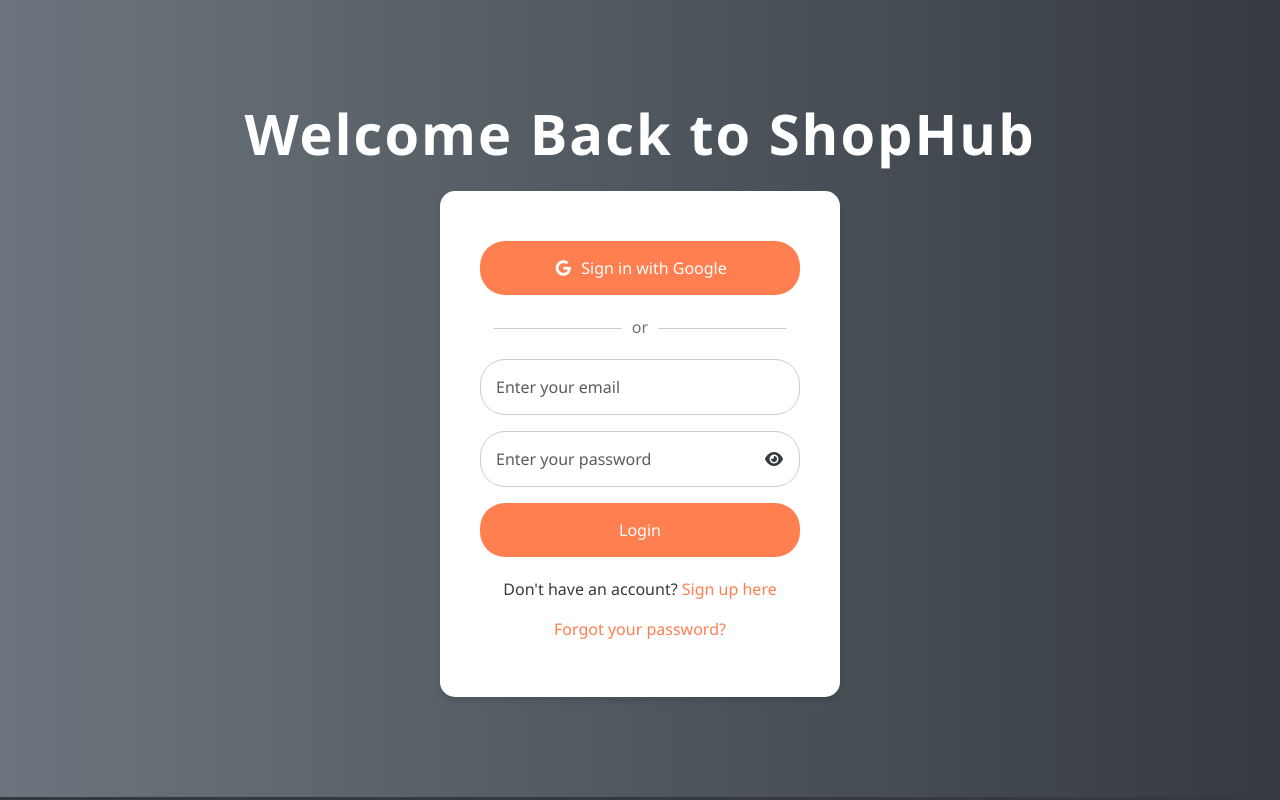
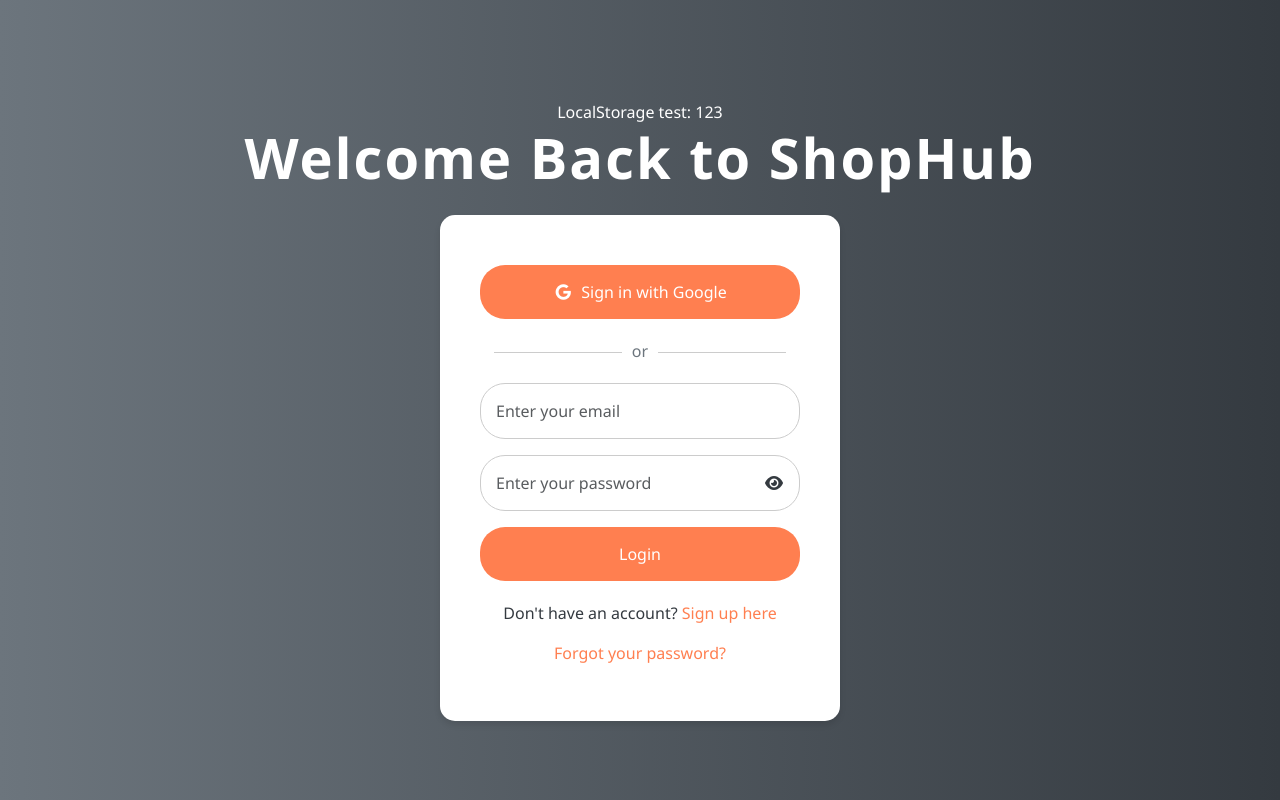
Before and after one commit to akineni/react-auth-app, a React (Vite) app: page /login in a window 1280 px wide. Shown: the top 800 px of the page. Built offline with nearby package versions, Linux system fonts and the light colour scheme; no server answers.

Commit message:
debug localstorage

```diff
--- a/src/pages/login/Login.jsx
+++ b/src/pages/login/Login.jsx
@@ -8,12 +8,18 @@
 import { signInWithEmail, signInWithOAuth } from '@services/authService';
 import { APP_NAME } from '@config/appConfig';
 import { useDocumentTitle } from '@hooks/useDocumentTitle';
-import { useState } from 'react';
+import { useEffect, useState } from 'react';
 
 export default function Login() {
 	useDocumentTitle("Login");
 
 	const [showPassword, setShowPassword] = useState(false);
+	const [lsTest, setLsTest] = useState(null)
+
+	useEffect(() => {
+		localStorage.setItem("test", "123")
+		setLsTest(localStorage.getItem("test"))
+	}, [])
 
 	const {
 		register,
@@ -42,6 +48,7 @@
 		<>
 			<section className={styles['login-section']} autoComplete="off">
 				<div className="container">
+					<div>LocalStorage test: {lsTest}</div>
 					<h1 className="mb-4">Welcome Back to {APP_NAME}</h1>
 					<div className={styles['login-form-container']}>
 
```
